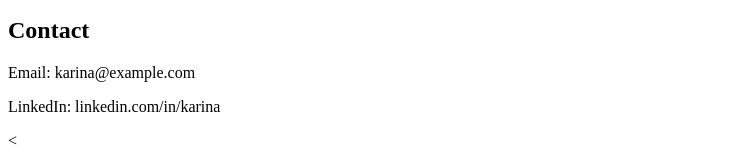
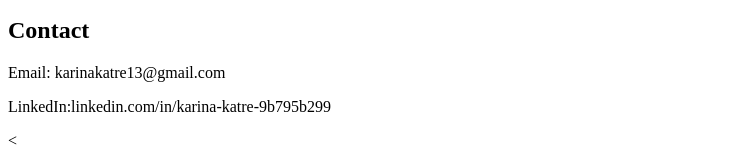
Before and after one commit to Karina14082005/portfolio-project, a plain HTML site: page index.html in a window 1280 px wide. Shown: the part 230-396 px from the top of the page, without its empty margins (0-754 px from the left). Drawn offline with Linux system fonts and the light colour scheme.

Commit message:
update contact details

```diff
--- a/index.html
+++ b/index.html
@@ -25,8 +25,8 @@
   </section>
       <section>
     <h2>Contact</h2>
-    <p>Email: karina@example.com</p>
-    <p>LinkedIn: linkedin.com/in/karina</p>
+    <p>Email: karinakatre13@gmail.com</p>
+    <p>LinkedIn:linkedin.com/in/karina-katre-9b795b299 </p>
 </section><
     <script src="script.js"></script>
 </body>
```
